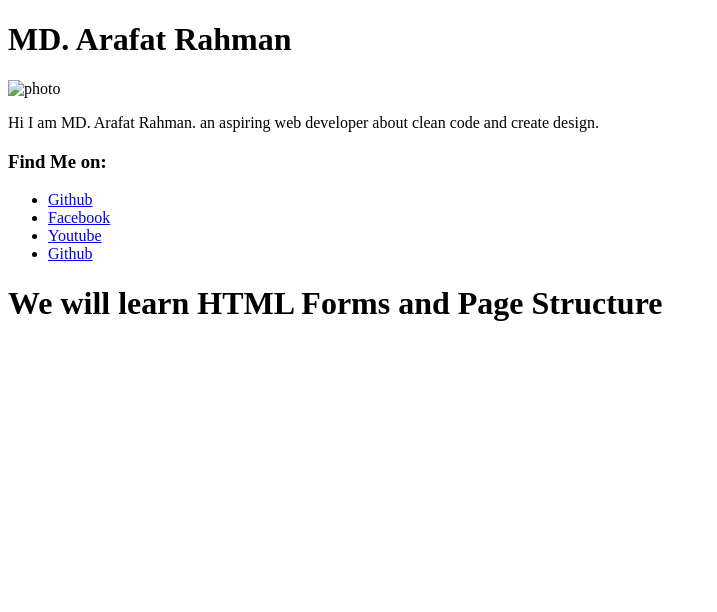
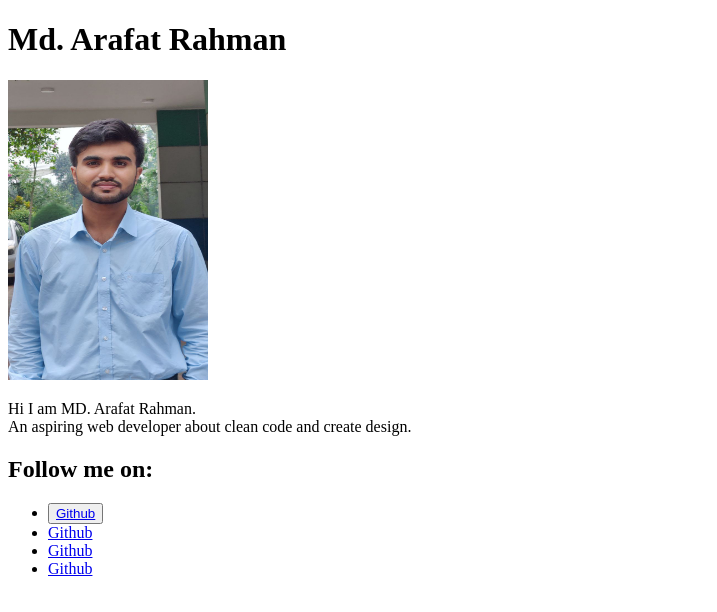
Before and after one commit to arafat4436/Learning-HTML, a plain HTML site: page Index.html in a window 1280 px wide. Shown: the whole page, without its empty margins (0-717 px from the left). Drawn offline with Linux system fonts and the light colour scheme.

Commit message:
First code

```diff
--- a/Index.html
+++ b/Index.html
@@ -6,16 +6,17 @@
     <title>My Portfolio</title>
 </head>
 <body>
-    <h1>MD. Arafat Rahman</h1>
-    <img src="photo\photo_2023-07-13_20-52-53.jpg" alt="photo" width="250" height="350">
-    <p>Hi I am MD. Arafat Rahman. an aspiring web developer about clean code and create design.</p>
-    <h3>Find Me on:</h3>
+    <h1>Md. Arafat Rahman</h1>
+    <img src="photo/photo_2023-07-13_20-52-53.jpg" alt="photo" width="200" height="300">
+    <p>
+        Hi I am MD. Arafat Rahman.<br>An aspiring web developer about clean code and create design.
+    </p>
+    <h2>Follow me on:</h2>
     <ul>
-        <li><a href="https://github.com/arafat4436" target="_blank">Github</a></li>
-        <li><a href="https://github.com/arafat4436" target="_top">Facebook</a></li>
-        <li><a href="https://github.com/arafat4436" target="_parent">Youtube</a></li>
-        <li><a href="https://github.com/arafat4436" target="_self">Github</a></li>
+        <li><button><a href="https://github.com/arafat4436">Github</a></button></li>
+        <li><a href="https://github.com/arafat4436">Github</a></li>
+        <li><a href="https://github.com/arafat4436">Github</a></li>
+        <li><a href="https://github.com/arafat4436">Github</a></li>
     </ul>
-    <h1>We will learn HTML Forms and Page Structure</h1>
 </body>
 </html>
```
Also changed, not shown: photo/photo_2023-07-13_20-52-53.jpg (added), 1 other file.
